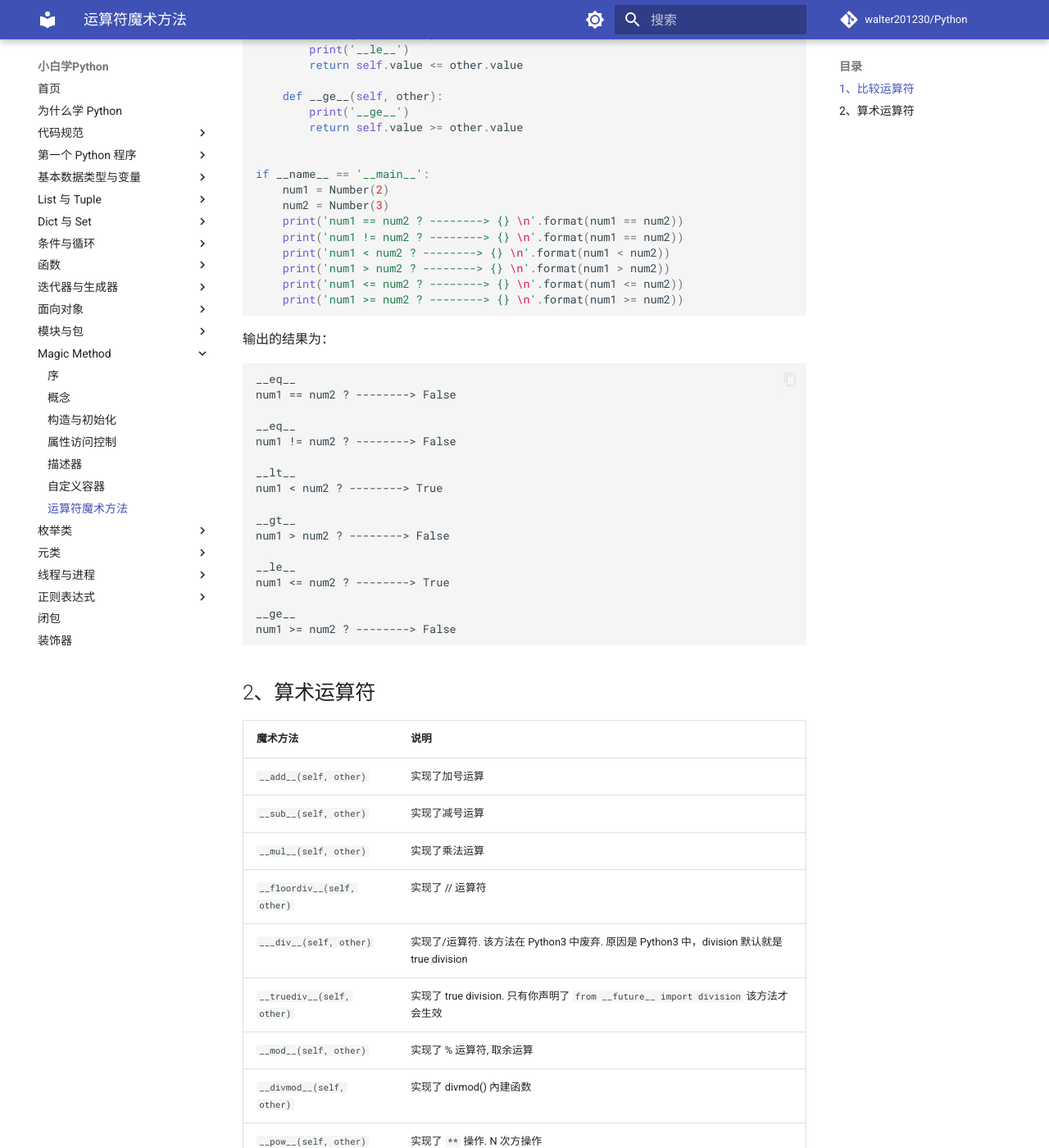
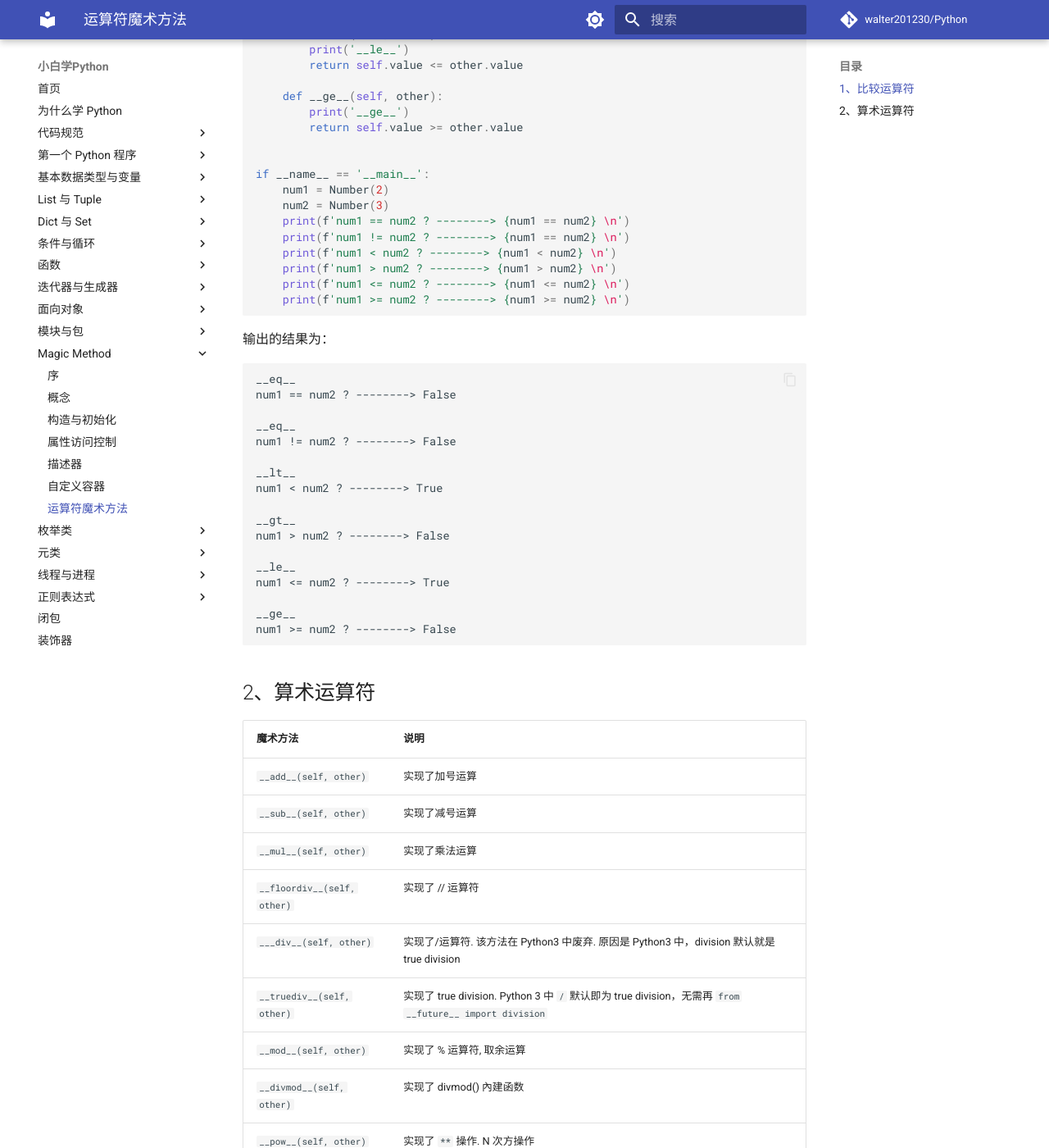
Before and after one commit to kant131/Python--0.1, an MkDocs documentation site: the page built from Article/PythonBasis/python10/6.md, in a window 1280 px wide and 1400 px high, scrolled down 1314 px. Shown: the whole window at 82% size. Built offline with MkDocs 1.6.1 and Material for MkDocs 9.7.7, drawn with Linux system fonts in a browser that asks for light colours; comment, search, counter and statistics services are not loaded.

Commit message:
python10/6.md：.format() 改写为 f-string，更新 __truediv__ 表格说明（Python 3 已默认 true division）
Co-Authored-By: Claude Opus 4.7 (1M context) <noreply@anthropic.com>

````diff
--- a/Article/PythonBasis/python10/6.md
+++ b/Article/PythonBasis/python10/6.md
@@ -55,12 +55,12 @@ class Number(object):
 if __name__ == '__main__':
     num1 = Number(2)
     num2 = Number(3)
-    print('num1 == num2 ? --------> {} \n'.format(num1 == num2))
-    print('num1 != num2 ? --------> {} \n'.format(num1 == num2))
-    print('num1 < num2 ? --------> {} \n'.format(num1 < num2))
-    print('num1 > num2 ? --------> {} \n'.format(num1 > num2))
-    print('num1 <= num2 ? --------> {} \n'.format(num1 <= num2))
-    print('num1 >= num2 ? --------> {} \n'.format(num1 >= num2))
+    print(f'num1 == num2 ? --------> {num1 == num2} \n')
+    print(f'num1 != num2 ? --------> {num1 == num2} \n')
+    print(f'num1 < num2 ? --------> {num1 < num2} \n')
+    print(f'num1 > num2 ? --------> {num1 > num2} \n')
+    print(f'num1 <= num2 ? --------> {num1 <= num2} \n')
+    print(f'num1 >= num2 ? --------> {num1 >= num2} \n')
 
 ```
 
@@ -96,7 +96,7 @@ num1 >= num2 ? --------> False
 |`__mul__(self, other)`|实现了乘法运算|
 |`__floordiv__(self, other)`|实现了 // 运算符|
 |`___div__(self, other)`|实现了/运算符. 该方法在 Python3 中废弃. 原因是 Python3 中，division 默认就是 true division|
-|`__truediv__(self, other)`|实现了 true division. 只有你声明了 `from __future__ import division` 该方法才会生效|
+|`__truediv__(self, other)`|实现了 true division. Python 3 中 `/` 默认即为 true division，无需再 `from __future__ import division`|
 |`__mod__(self, other)`|实现了 % 运算符, 取余运算|
 |`__divmod__(self, other)`|实现了 divmod() 內建函数|
 |`__pow__(self, other)`|实现了 `**` 操作. N 次方操作|
````
